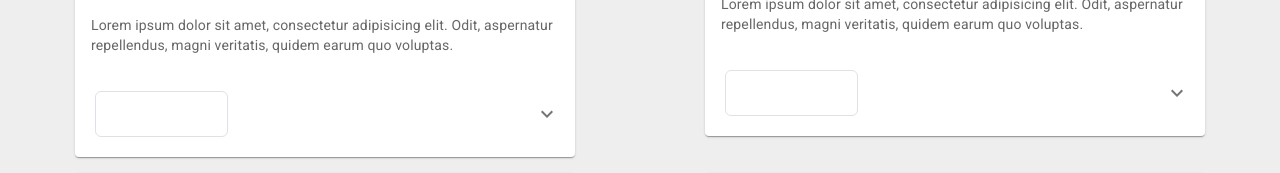
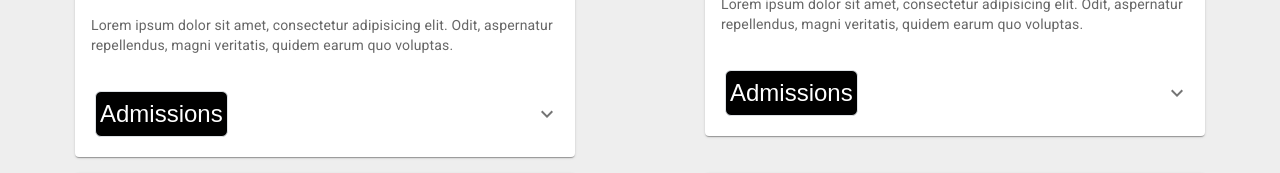
Before and after one commit to MudasirIrshad/React-js, a React (Vite) app in the folder School_rating_system/: page /schoolList in a window 1280 px wide. Shown: the part 537-710 px from the top of the page. Built offline with nearby package versions, Linux system fonts and the light colour scheme.

Commit message:
Button Changed

```diff
--- a/School_rating_system/src/Components/SchoolLists/School.jsx
+++ b/School_rating_system/src/Components/SchoolLists/School.jsx
@@ -62,7 +62,7 @@ export default function RecipeReviewCard(props) {
       </CardContent>
       <CardActions disableSpacing>
         <IconButton>
-        <button className='bg-red-500 p-1 m-1 rounded border border-gray-300 text-white text-xs'><Link to='/admission'>Admissions</Link></button>
+        <button className='bg-black p-1 m-1 rounded border border-gray-300 text-white text-xs'><Link to='/admission'>Admissions</Link></button>
         </IconButton>
         <ExpandMore
           expand={expanded}
```
